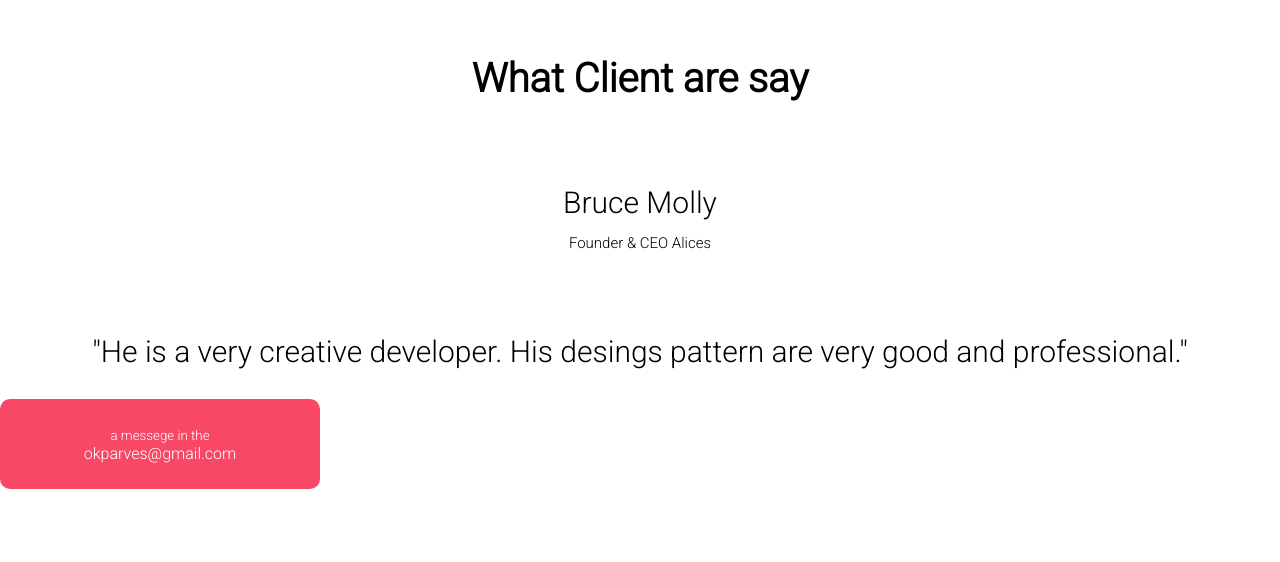
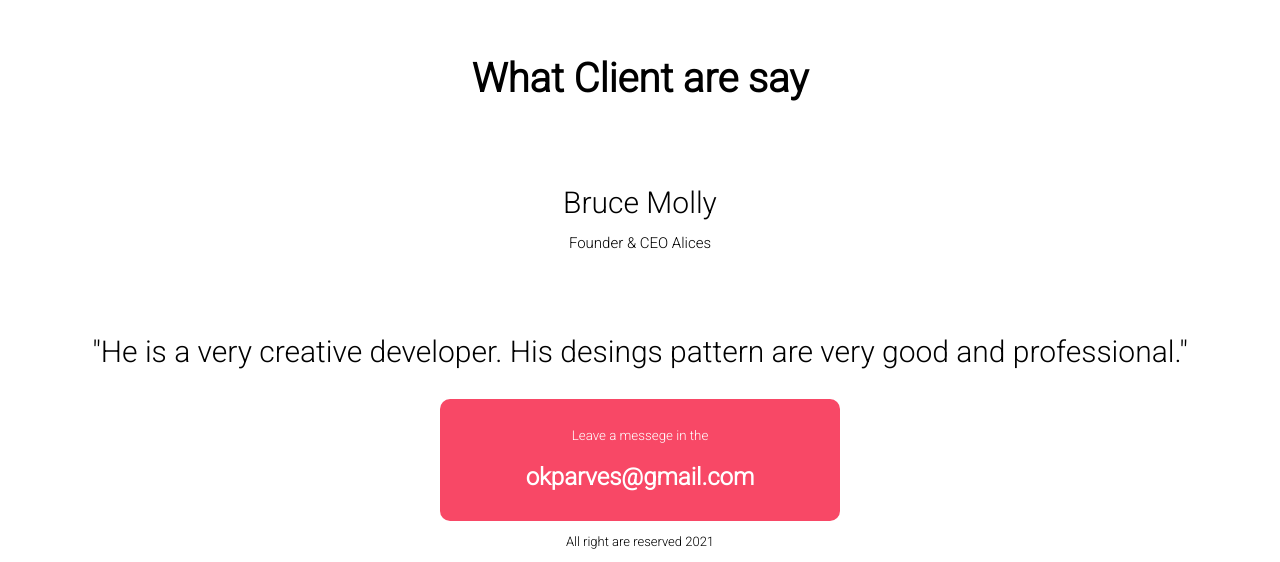
Before and after one commit to okparves/personal-website, a plain HTML site: page index.html in a window 1280 px wide. Shown: the part 2051-2613 px from the top of the page. Before the commit the page ends 2540 px from the top, so only its background shows below. Drawn offline with Linux system fonts and the light colour scheme.

Commit message:
Finished 2nd portfolio

```diff
--- a/index.html
+++ b/index.html
@@ -60,8 +60,9 @@
             <p class="textcenter">"He is a very creative developer. His desings pattern are very good and professional."</p>
         </div>
         <div class="mail">
-            <p><small>a messege in the </small><br>okparves@gmail.com</p>
+            <center><p><small>Leave a messege in the </small><br><h2>okparves@gmail.com</h2></p></center>
         </div>
     </section>
+    <footer><p>All right are reserved 2021</p></footer>
 </body>
 </html>
--- a/style.css
+++ b/style.css
@@ -74,13 +74,18 @@ span{
     width: 75%;
 }
 .mail{
+    text-align: center;
+    color: white;
+    text-decoration: none;
     border: none;
+    width: 400px;
+    margin: auto;
+    background-color: rgb(248, 72, 102);
+    border-radius: 10px;
+    padding: 10px 20px;
+
+}
+footer p{
     text-align: center;
-    justify-content: center;
-    background-color: rgb(248, 72, 102);
-    text-decoration: none;
-    padding: 10px 20px;
-    color: white;
-    border-radius: 10px;
-    width: 25%;
+    font-size: small;
 }
```
